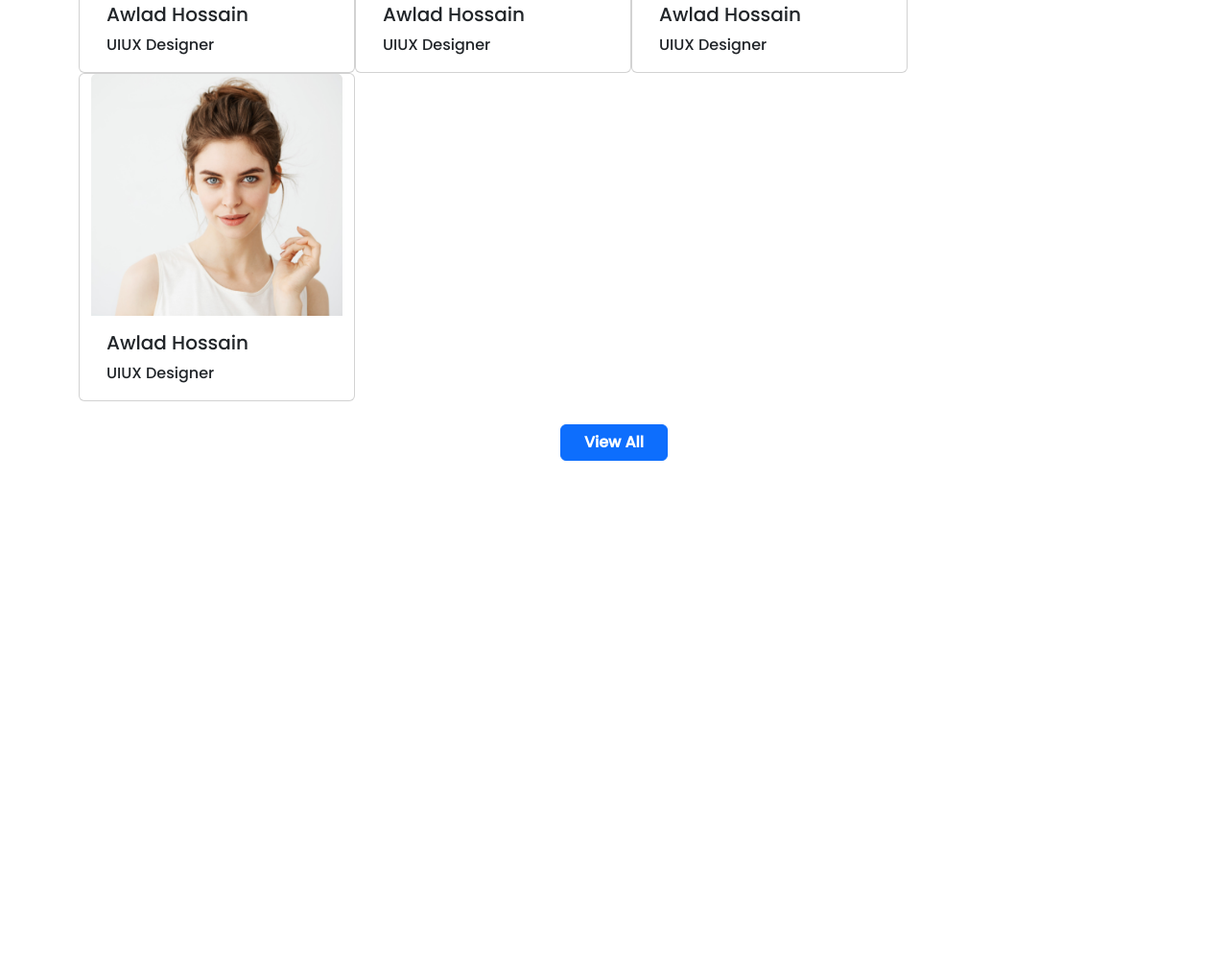
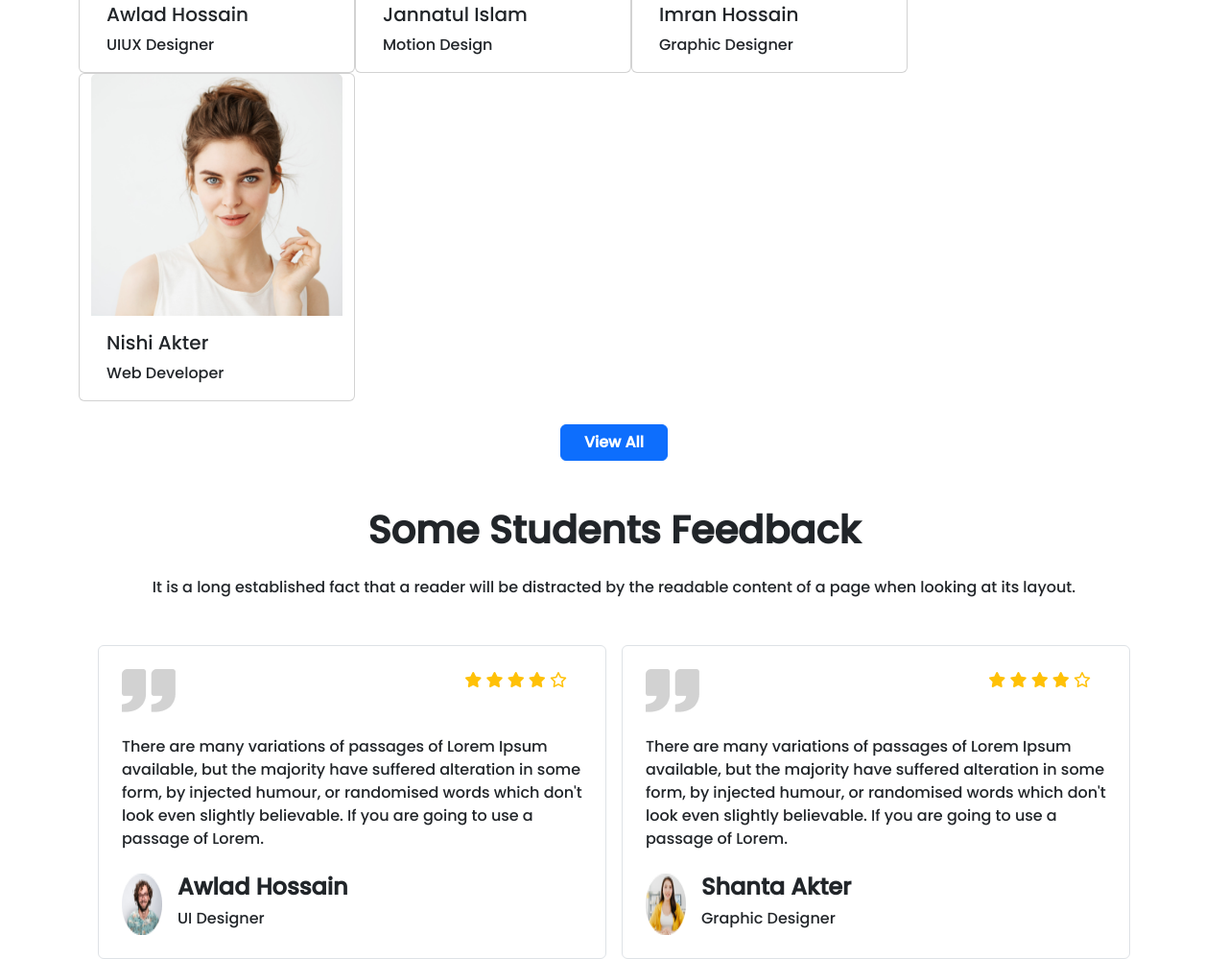
Before and after one commit to mehedihasan2004/E-Learning, a plain HTML site: page index.html in a window 1280 px wide. Shown: the part 3153-4152 px from the top of the page at 96% size. Before the commit the page ends 3633 px from the top, so only its background shows below. Drawn offline with nearby package versions, Linux system fonts and the light colour scheme.

Commit message:
added feedback section

```diff
--- a/index.html
+++ b/index.html
@@ -9,6 +9,10 @@
     <!-- ------------------------------- BOOTSTRAP CDN CSS LINK ------------------------------- -->
     <link rel="stylesheet" href="https://cdn.jsdelivr.net/npm/bootstrap@5.2.0/dist/css/bootstrap.min.css">
     <!-- ------------------------------- BOOTSTRAP CDN CSS LINK ------------------------------- -->
+
+    <!-- ------------------------------- FONT AWESOME ------------------------------- -->
+    <script src="https://kit.fontawesome.com/2aa786239c.js" crossorigin="anonymous"></script>
+    <!-- ------------------------------- FONT AWESOME ------------------------------- -->
 
     <!-- ------------------------------- CUSTOM CSS ------------------------------- -->
     <link rel="stylesheet" href="style.css">
@@ -301,22 +305,22 @@
                 <div class="card" style="width: 18rem;">
                     <img src="images/student/student-2.png" class="card-img-top" alt="...">
                     <div class="card-body">
-                        <h5 class="card-title">Awlad Hossain</h5>
-                        <p class="card-text">UIUX Designer</p>
+                        <h5 class="card-title">Jannatul Islam</h5>
+                        <p class="card-text">Motion Design</p>
                     </div>
                 </div>
                 <div class="card" style="width: 18rem;">
                     <img src="images/student/student-3.png" class="card-img-top" alt="...">
                     <div class="card-body">
-                        <h5 class="card-title">Awlad Hossain</h5>
-                        <p class="card-text">UIUX Designer</p>
+                        <h5 class="card-title">Imran Hossain</h5>
+                        <p class="card-text">Graphic Designer</p>
                     </div>
                 </div>
                 <div class="card" style="width: 18rem;">
                     <img src="images/student/student-4.png" class="card-img-top" alt="...">
                     <div class="card-body">
-                        <h5 class="card-title">Awlad Hossain</h5>
-                        <p class="card-text">UIUX Designer</p>
+                        <h5 class="card-title">Nishi Akter</h5>
+                        <p class="card-text">Web Developer</p>
                     </div>
                 </div>
             </div>
@@ -324,6 +328,72 @@
                     All</button></div>
         </section>
         <!-- ----------- MEET SECTION ----------- -->
+
+        <!-- ----------- FEEDBACK SECTION ----------- -->
+        <section class="container mt-5">
+            <div class="">
+                <h1 class="fw-bolder text-center my-4">Some Students Feedback</h1>
+                <p class="text-center">It is a long established fact that a reader will be distracted by the readable
+                    content of a page when
+                    looking at its layout.</p>
+            </div>
+            <div class="d-flex mt-5">
+                <div class="w-50 border rounded mx-2">
+                    <div class="p-4">
+                        <div class="d-flex justify-content-between">
+                            <img class="mb-4" src="images/comma.png" alt="">
+                            <ul class="me-3">
+                                <i class="fa-solid fa-star text-warning"></i>
+                                <i class="fa-solid fa-star text-warning"></i>
+                                <i class="fa-solid fa-star text-warning"></i>
+                                <i class="fa-solid fa-star text-warning"></i>
+                                <i class="fa-regular fa-star text-warning"></i>
+                            </ul>
+                        </div>
+                        <p class="mb-4">There are many variations of passages of Lorem Ipsum available, but the majority
+                            have
+                            suffered
+                            alteration in some form, by injected humour, or randomised words which don't look even
+                            slightly
+                            believable. If you are going to use a passage of Lorem.</p>
+                        <div class="d-flex">
+                            <img src="images/student/student-5.png" alt="">
+                            <div class="mx-3">
+                                <h4 class="fw-bolder">Awlad Hossain</h4>
+                                <h6 class="fw-light">UI Designer</h6>
+                            </div>
+                        </div>
+                    </div>
+                </div>
+                <div class="w-50 border rounded mx-2">
+                    <div class="p-4">
+                        <div class="d-flex justify-content-between">
+                            <img class="mb-4" src="images/comma.png" alt="">
+                            <ul class="me-3">
+                                <i class="fa-solid fa-star text-warning"></i>
+                                <i class="fa-solid fa-star text-warning"></i>
+                                <i class="fa-solid fa-star text-warning"></i>
+                                <i class="fa-solid fa-star text-warning"></i>
+                                <i class="fa-regular fa-star text-warning"></i>
+                            </ul>
+                        </div>
+                        <p class="mb-4">There are many variations of passages of Lorem Ipsum available, but the majority
+                            have
+                            suffered
+                            alteration in some form, by injected humour, or randomised words which don't look even
+                            slightly
+                            believable. If you are going to use a passage of Lorem.</p>
+                        <div class="d-flex">
+                            <img src="images/student/student-6.png" alt="">
+                            <div class="mx-3">
+                                <h4 class="fw-bolder">Shanta Akter</h4>
+                                <h6 class="fw-light">Graphic Designer</h6>
+                            </div>
+                        </div>
+                    </div>
+                </div>
+        </section>
+        <!-- ----------- FEEDBACK SECTION ----------- -->
     </main>
     <!-- ------------------------------- MAIN END ------------------------------- -->
 
```
